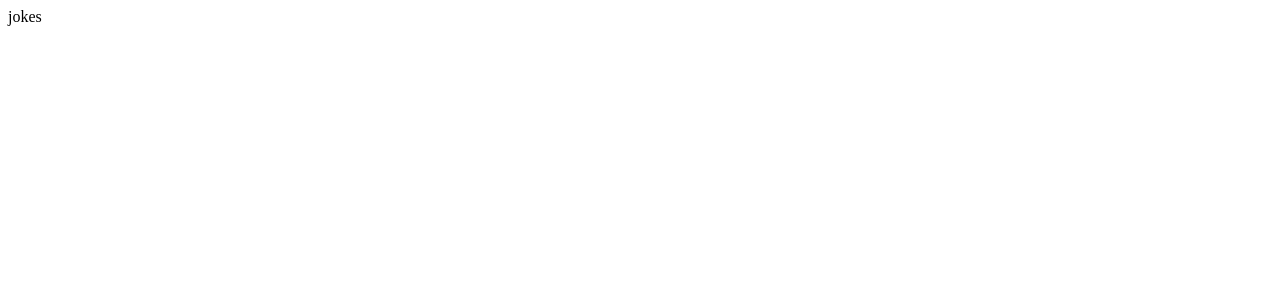
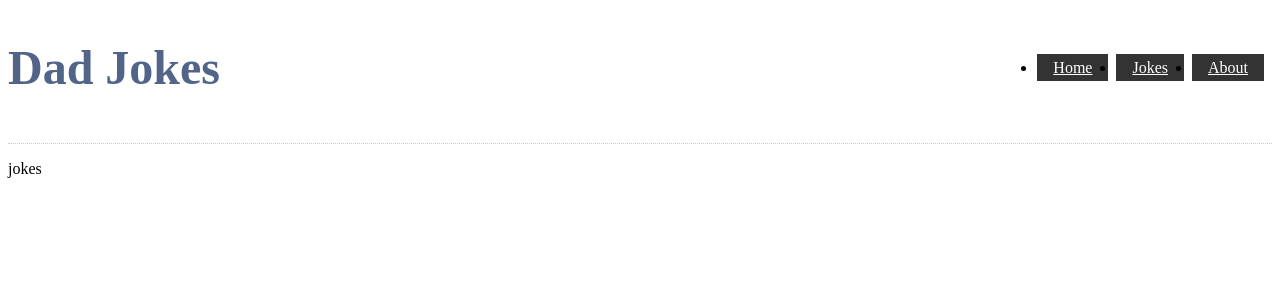
Before and after one commit to kenechiaugustine/dad-jokes, a Nuxt app: page /jokes in a window 1280 px wide. Shown: the top 300 px of the page. Built offline with nearby package versions, Linux system fonts and the light colour scheme.

Commit message:
modified main page

```diff
--- /dev/null
+++ b/components/AppHeader.vue
@@ -0,0 +1,51 @@
+<template>
+  <header class="header">
+    <h1 class="title">Dad Jokes</h1>
+    <ul>
+      <li>
+        <nuxt-link to="/">Home</nuxt-link>
+      </li>
+      <li>
+        <nuxt-link to="/jokes">Jokes</nuxt-link>
+      </li>
+      <li>
+        <nuxt-link to="/about">About</nuxt-link>
+      </li>
+    </ul>
+  </header>
+</template>
+
+<script>
+export default {
+    name: "AppHeader"
+};
+</script>
+
+<style>
+
+.header {
+  display: flex;
+  justify-content: space-between;
+  align-items: center;
+  margin-bottom: 1rem;
+  padding-bottom: 1rem;
+  border-bottom: 1px dotted #ccc;
+}
+
+.header .title {
+  font-size: 3rem;
+  color: #526488;
+}
+
+.header ul {
+  display: flex;
+}
+
+.header a {
+  display: inline-block;
+  background: #333;
+  color: #fff;
+  padding: 0.3rem 1rem;
+  margin-right: 0.5rem;
+}
+</style>
--- /dev/null
+++ b/layouts/default.vue
@@ -0,0 +1,6 @@
+<template>
+    <div>
+        <AppHeader />
+        <Nuxt />
+    </div>
+</template>
--- a/pages/index.vue
+++ b/pages/index.vue
@@ -1,11 +1,22 @@
 <template>
-  <Tutorial/>
+  <div>
+    <h2>Welcome to the best dad jokes app on the web</h2>
+  </div>
 </template>
 
-<script lang="ts">
-import Vue from 'vue'
-
-export default Vue.extend({
-  name: 'IndexPage'
-})
+<script>
+export default {
+    head() {
+        return {
+            title: "Welcome to the best dad jokes app",
+            meta: [
+                {
+                    hid: "description",
+                    meta: "description",
+                    content: "Best dad jokes",
+                },
+            ],
+        };
+    },
+};
 </script>
```
